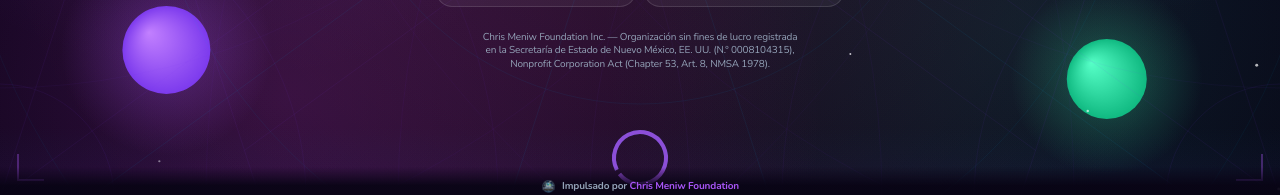
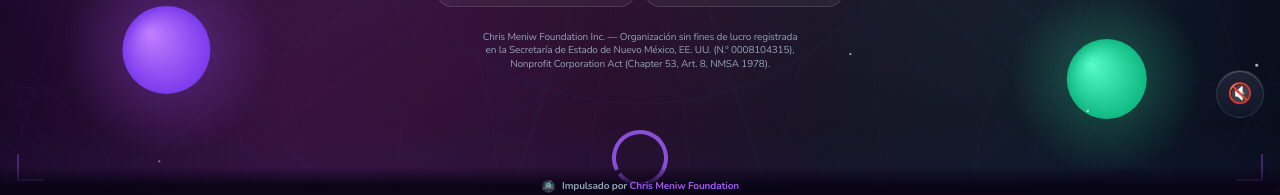
Before and after one commit to ChrisMeniw/mentelibre, a React (Vite) app: page / in a window 1280 px wide. Shown: the part 602-797 px from the top of the page. Built offline with nearby package versions, Linux system fonts and the light colour scheme.

Commit message:
revert: restaurar la música de fondo (fue un malentendido; Chris no quería quitarla)
Co-Authored-By: Claude Opus 4.8 (1M context) <noreply@anthropic.com>

```diff
--- a/src/App.jsx
+++ b/src/App.jsx
@@ -1,6 +1,7 @@
 import { Routes, Route, Navigate } from 'react-router-dom'
 import { useLang } from './i18n'
 import WarpBackground from './components/WarpBackground'
+import MusicEngine from './components/MusicEngine'
 import BottomNav from './components/BottomNav'
 import FoundationBadge from './components/FoundationBadge'
 import Home from './pages/Home'
@@ -49,6 +50,7 @@ export default function App() {
       </main>
       <BottomNav />
       <FoundationBadge />
+      <MusicEngine />
     </>
   )
 }
```
